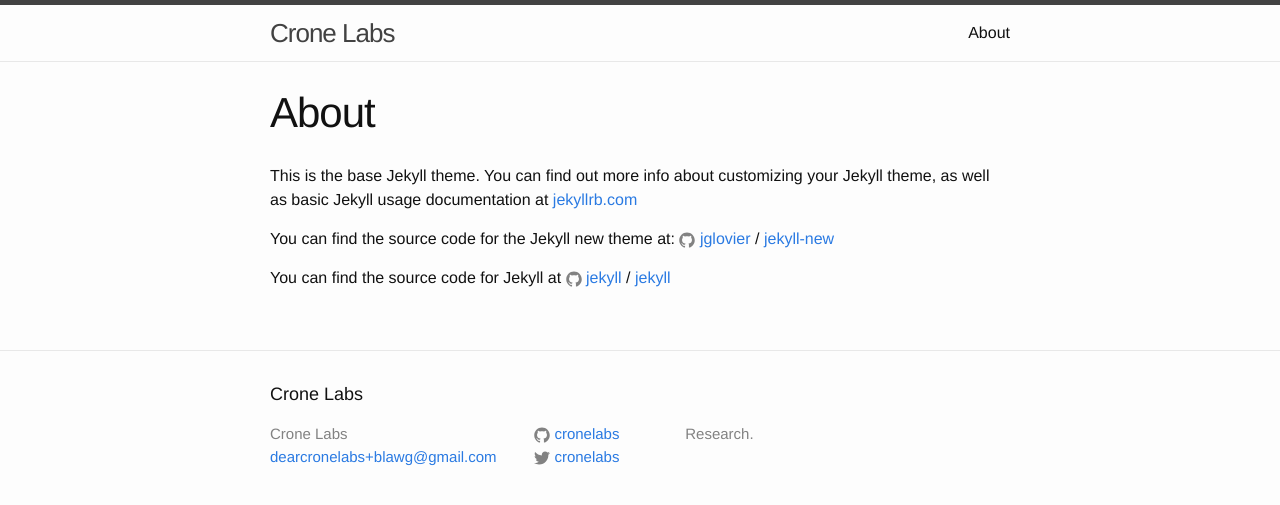
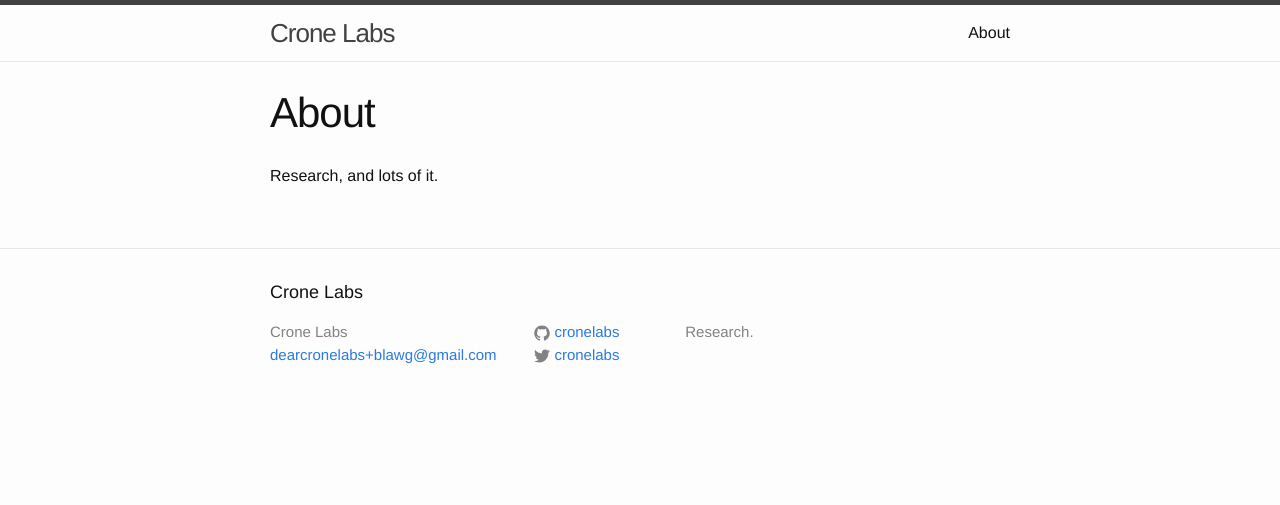
Before and after one commit to cronelabs/cronelabs.github.io, a Jekyll site: the page built from about.md, in a window 1280 px wide. Shown: the top 505 px of the page. Built offline with Jekyll 4.4.1, drawn with Linux system fonts in a browser that asks for light colours.

Commit message:
Update about.md

```diff
--- a/about.md
+++ b/about.md
@@ -4,12 +4,4 @@
 permalink: /about/
 ---
 
-This is the base Jekyll theme. You can find out more info about customizing your Jekyll theme, as well as basic Jekyll usage documentation at [jekyllrb.com](http://jekyllrb.com/)
-
-You can find the source code for the Jekyll new theme at:
-{% include icon-github.html username="jglovier" %} /
-[jekyll-new](https://github.com/jglovier/jekyll-new)
-
-You can find the source code for Jekyll at
-{% include icon-github.html username="jekyll" %} /
-[jekyll](https://github.com/jekyll/jekyll)
+Research, and lots of it.
```
